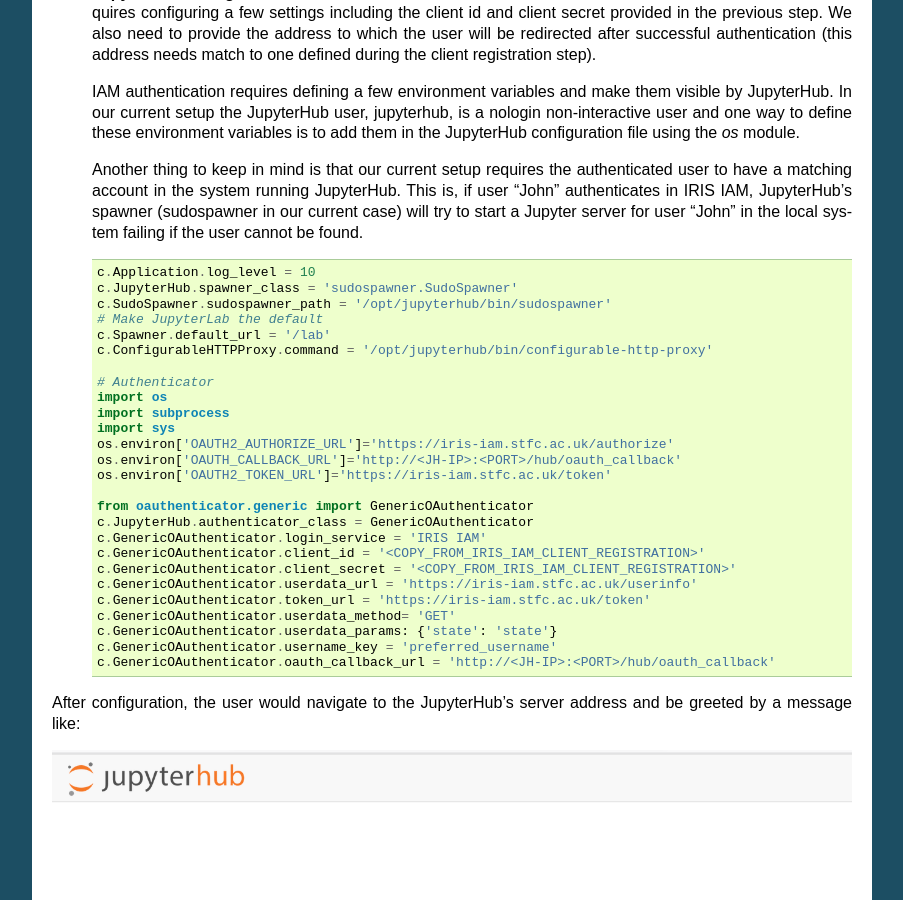
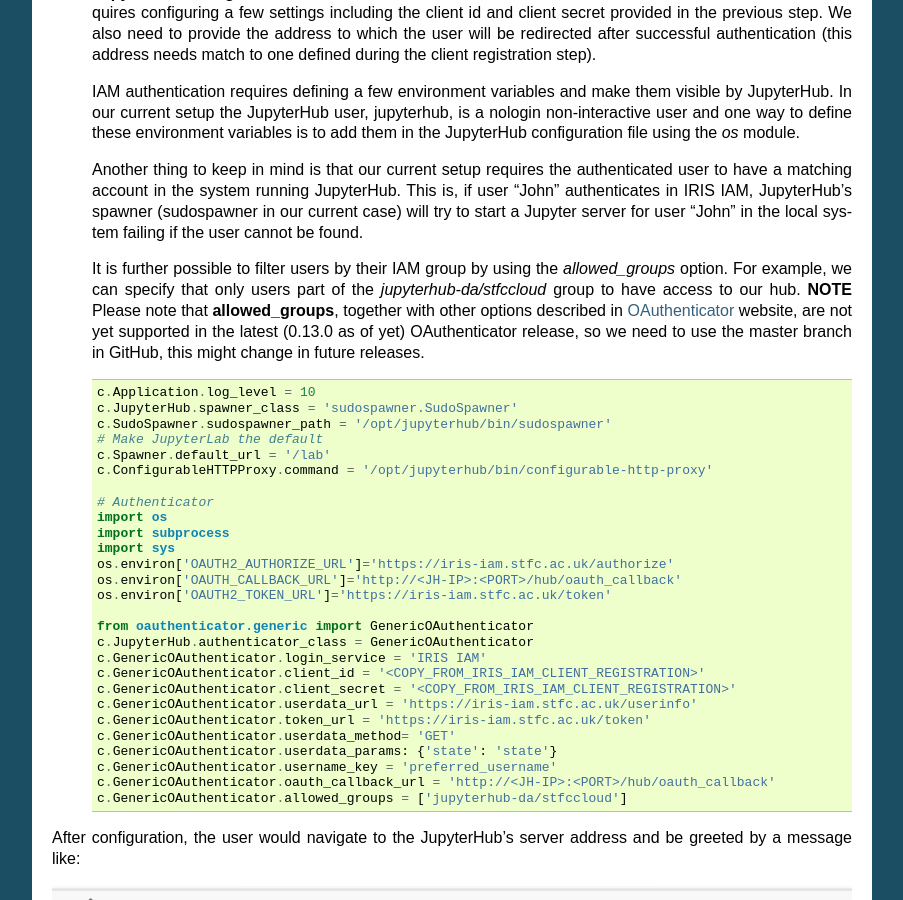
Before and after one commit to millingw/jupiterhub-iris-docs, a Sphinx documentation site: the page built from docs/source/bare-metal.rst, in a window 1280 px wide and 900 px high, scrolled down 3724 px. Shown: the whole window, without its empty margins (198-1101 px from the left). Built offline with Sphinx 7.4.7, drawn with Linux system fonts in a browser that asks for light colours.

Commit message:
added notes on filtering users by IRIS IAM group

```diff
--- a/docs/source/bare-metal.rst
+++ b/docs/source/bare-metal.rst
@@ -132,6 +132,15 @@
   case) will try to start a Jupyter server for user "John" in the local system
   failing if the user cannot be found.
 
+  It is further possible to filter users by their IAM group by using the
+  *allowed_groups* option. For example, we can specify that only users part of the
+  *jupyterhub-da/stfccloud* group to have access to our hub. **NOTE** Please note
+  that **allowed_groups**, together with other options described in
+  `OAuthenticator <https://github.com/jupyterhub/oauthenticator/tree/master/examples/generic>`_
+  website, are not yet supported in the latest (0.13.0 as of yet) OAuthenticator
+  release, so we need to use the master branch in GitHub, this might change in future
+  releases.
+
   .. literalinclude:: scripts/ansible/playbook/roles/jupyterhub/templates/jupyterhub_config_iris_iam.py.j2
 
 After configuration, the user would navigate to the JupyterHub's server address and
--- a/docs/source/scripts/ansible/playbook/roles/jupyterhub/templates/jupyterhub_config_iris_iam.py.j2
+++ b/docs/source/scripts/ansible/playbook/roles/jupyterhub/templates/jupyterhub_config_iris_iam.py.j2
@@ -24,3 +24,4 @@
 c.GenericOAuthenticator.userdata_params: {'state': 'state'}
 c.GenericOAuthenticator.username_key = 'preferred_username'
 c.GenericOAuthenticator.oauth_callback_url = 'http://<JH-IP>:<PORT>/hub/oauth_callback'
+c.GenericOAuthenticator.allowed_groups = ['jupyterhub-da/stfccloud']
```
Also changed, not shown: 1 other file.
